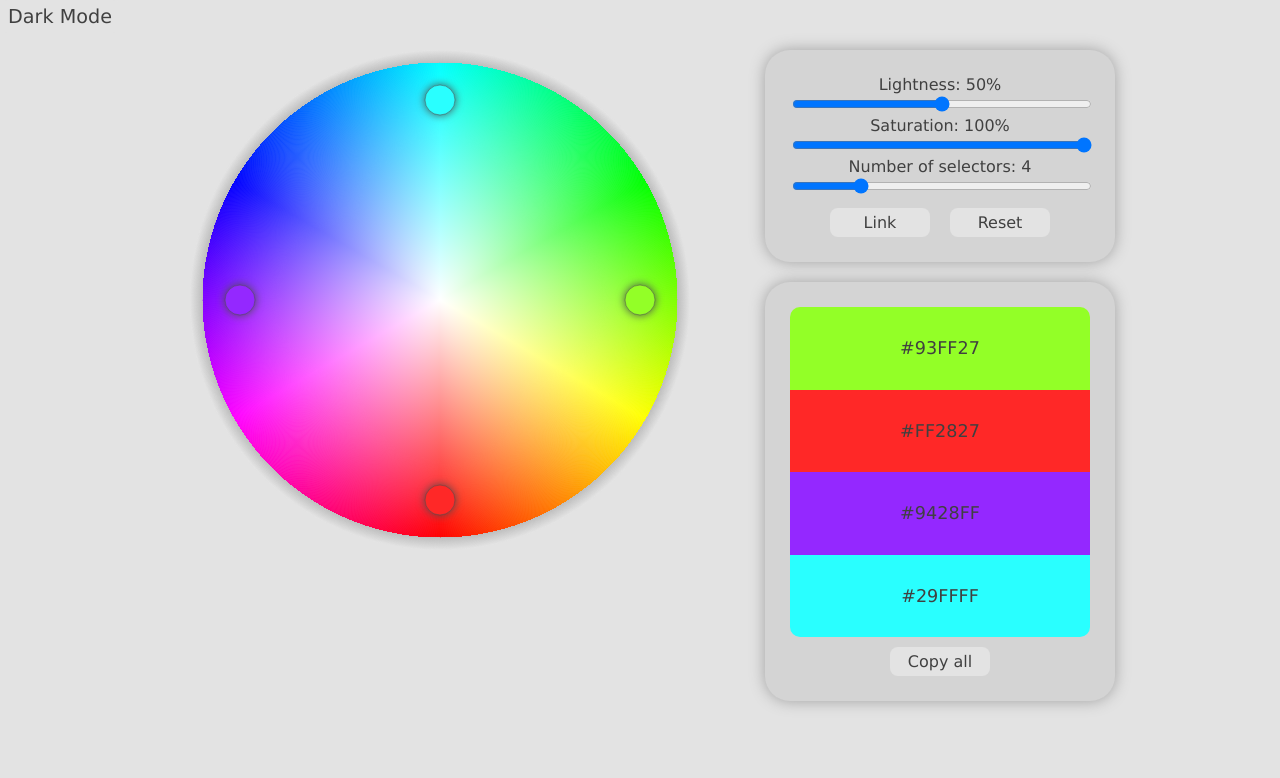
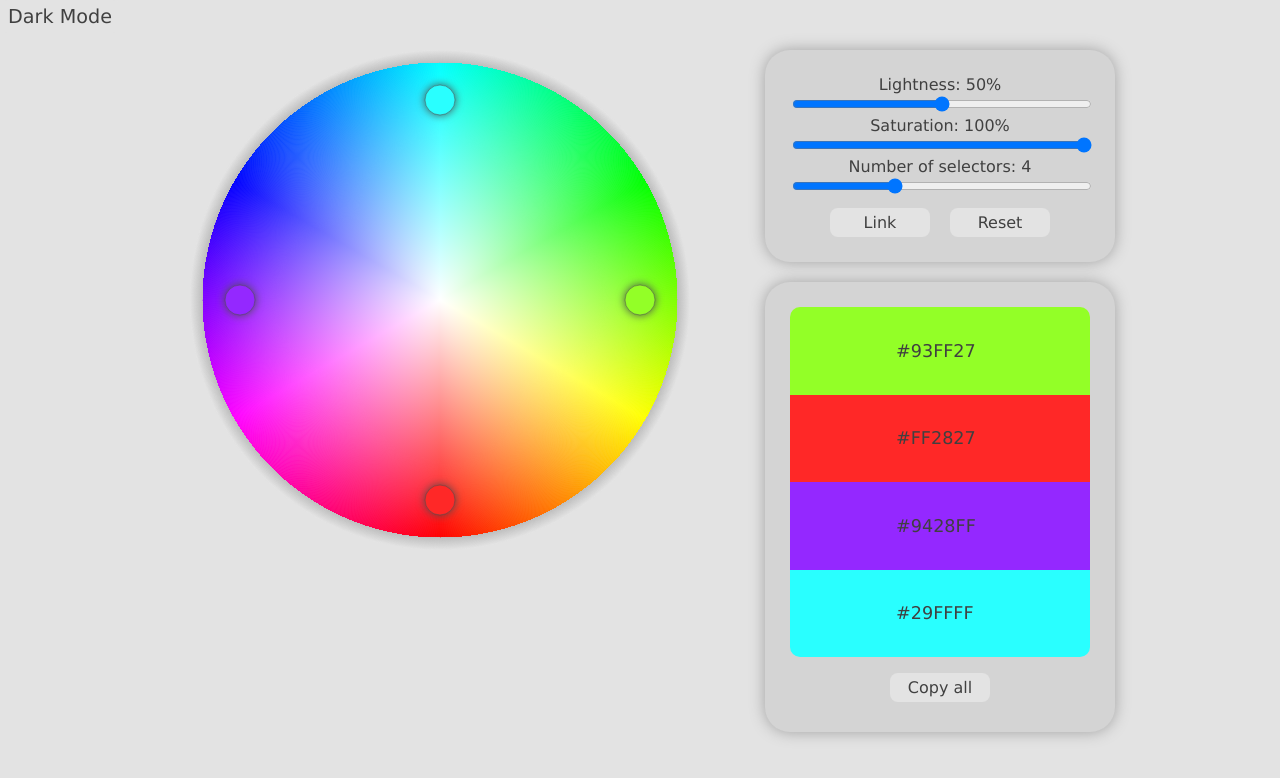
Before and after one commit to ymurenko/color-builder, a React (Create React App) app: page / in a window 1280 px wide. Shown: the top 778 px of the page. Built offline with nearby package versions, Linux system fonts and the light colour scheme.

Commit message:
fix styles

```diff
--- /dev/null
+++ b/src/components/ColorBlock/ColorBlock.js
@@ -0,0 +1,37 @@
+import React, { useRef } from "react";
+import { connect } from "react-redux";
+import copy from "copy-to-clipboard";
+import "./ColorBlock.scss";
+
+const ColorBlock_ = (props) => {
+  const hover = useRef(null)
+  let height = 350 / props.selectorCount
+  let textColor = props.lightness < 50 ? "#bdbdbd" : "#404040";
+  let accentColor = props.lightness < 50 ? "#404040" :  "hsla(0,0%,100%,0.8)";
+  return (
+    <div
+      className="color-block"
+      style={{
+        height: height,
+        color: textColor,
+        backgroundColor: props.color
+
+      }}
+    >
+
+      <div className="edit-prompt" ref={hover} style={{ height: height}}></div>
+      <div className="copy-prompt" style={{height: height, paddingTop: `${(height-20)/2}px`}}>{props.color}</div>
+    </div>
+  );
+};
+
+function mapStateToProps(state) {
+    return {
+      lightness: state.actionReducer.LIGHTNESS,
+      selectorCount: state.actionReducer.SELECTOR_COUNT
+    };
+  }
+
+  const ColorBlock = connect(mapStateToProps)(ColorBlock_);
+
+  export default ColorBlock;
--- /dev/null
+++ b/src/components/ColorBlock/ColorBlock.scss
@@ -0,0 +1,28 @@
+@import "../../Globals.scss";
+
+.color-block {
+  display: grid;
+  cursor: pointer;
+  border: none;
+  background-color: #fff;
+  width: 100%;
+  font-family: Verdana;
+  font-weight: 400;
+  font-size: 1.1rem;
+  color: filter;
+  .edit-prompt {
+    grid-column: 1;
+    width: 80px;
+    opacity: 0;
+    &:hover {
+        opacity: 1;
+    }
+
+  }
+  .copy-prompt {
+      padding-left: 26px;
+    text-align: left;
+    grid-column: 2;
+    width: 220px;
+  }
+}
--- a/src/components/Controls/Controls.js
+++ b/src/components/Controls/Controls.js
@@ -48,7 +48,7 @@ const Controls_ = props => {
               type="range"
               className="set-light"
               min={1}
-              max={15}
+              max={10}
               step={1}
               value={props.selectorCount}
               onChange={val => {
--- a/src/components/Palette/ColorBlock.js
+++ /dev/null
@@ -1,49 +0,0 @@
-import React from "react";
-import { connect } from "react-redux";
-import copy from "copy-to-clipboard";
-
-const ColorBlock_ = (props) => {
-  const displayCopyPrompt = event => {
-    let color = event.target.value;
-    event.target.value = "Click to copy";
-    event.target.addEventListener(
-      "mouseleave",
-      event => {
-        event.target.value = color;
-      },
-      { once: true }
-    );
-    event.target.addEventListener(
-      "click",
-      () => {
-        copy(color);
-      },
-      { once: true }
-    );
-  };
-  return (
-    <input
-      type="button"
-      className="color-block"
-      style={{
-        height: 330 / props.selectorCount,
-        color: props.lightness < 50 ? "#bdbdbd" : "#404040",
-        backgroundColor: props.color
-
-      }}
-      value={props.color}
-      onMouseEnter={e => displayCopyPrompt(e)}
-    />
-  );
-};
-
-function mapStateToProps(state) {
-    return {
-      lightness: state.actionReducer.LIGHTNESS,
-      selectorCount: state.actionReducer.SELECTOR_COUNT
-    };
-  }
-
-  const ColorBlock = connect(mapStateToProps)(ColorBlock_);
-
-  export default ColorBlock;
--- a/src/components/Palette/Palette.js
+++ b/src/components/Palette/Palette.js
@@ -1,6 +1,6 @@
 import React from "react";
 import { connect } from "react-redux";
-import ColorBlock from "./ColorBlock";
+import ColorBlock from "../ColorBlock/ColorBlock";
 import "./Palette.scss"
 
 const Palette_ = props => {
--- a/src/components/Palette/Palette.scss
+++ b/src/components/Palette/Palette.scss
@@ -8,23 +8,16 @@
     width: 300px;
     margin: 10px 25px;
     padding: 25px;
+    height: 400px;
     background-color: $color-secondary;
     border-radius: 25px;
     box-shadow: 0 0px 15px 0 #a1a1a1;
     .colors-container {
+      height: 350px;
       border-radius: 10px;
       overflow: hidden;
     }
-    .color-block {
-      cursor: pointer;
-      border: none;
-      background-color: #fff;
-      width: 100%;
-      font-family: Verdana;
-      font-weight: 400;
-      font-size: 1.1rem;
-      color: filter
-    }
+
     .control-container {
       margin-top: 10px;
     }
```
